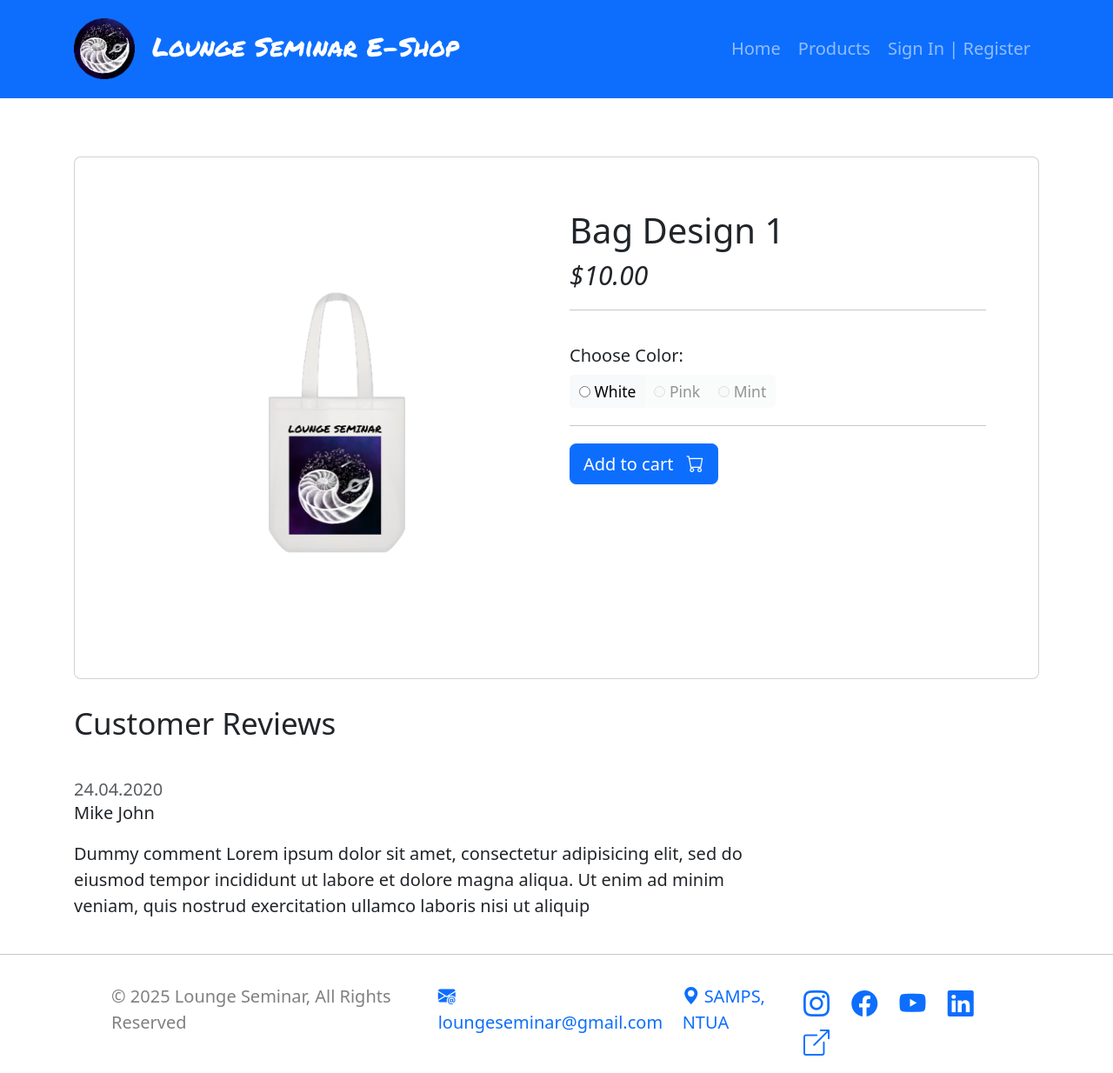
After one commit to chrstnpet/django-eshop, a Django app: a page that uses lsshop/templates/layout.html in a window 1280 px wide. The commit adds this page. Shown: the whole page at 87% size. Run offline with Django 5.2, Linux system fonts and the light colour scheme; data comes from the database, SQL or seed files in the repository; some libraries are stand-ins or nearby versions.

Commit message:
Created individual product details page, added pagination to store page and limited option and display for product sizes and colors if not available. Added secondary header filtering and slugs.

```diff
--- a/lsshop/categories/context_processors.py
+++ b/lsshop/categories/context_processors.py
@@ -0,0 +1,5 @@
+from .models import Category
+
+def menu_links(request):
+    links = Category.objects.filter(parent__isnull=True)
+    return dict(links=links)
--- a/lsshop/categories/models.py
+++ b/lsshop/categories/models.py
@@ -1,4 +1,5 @@
 from django.db import models
+from django.urls import reverse
 
 class Category(models.Model):
     category_name           = models.CharField(max_length=50, unique=True)
@@ -17,6 +18,9 @@ class Category(models.Model):
         verbose_name        = 'category'
         verbose_name_plural = 'categories'
 
+    def get_url(self):
+        return reverse('products:products_by_category', args=[self.slug])
+
     def __str__(self):
         if self.parent:
             return f"{self.parent} -> {self.category_name}"
--- a/lsshop/home/templates/home/home.html
+++ b/lsshop/home/templates/home/home.html
@@ -1,11 +1,12 @@
 {% extends 'layout.html' %}
+{% load static %}
 
 {% block title%}Home - Products{% endblock %}
 
 {% block body %}
     <main style="margin-top: 110px;">
         <div class="banner">
-            <img src="../../../static/images/banner.jpg" style="width:100%;">
+            <img src="{% static 'images/banner.jpg' %}" style="width:100%;">
         </div>
 
         <div class="container mt-4">
--- a/lsshop/lsshop/settings.py
+++ b/lsshop/lsshop/settings.py
@@ -70,6 +70,7 @@ TEMPLATES = [
                 'django.template.context_processors.request',
                 'django.contrib.auth.context_processors.auth',
                 'django.contrib.messages.context_processors.messages',
+                'categories.context_processors.menu_links',
             ],
         },
     },
--- a/lsshop/products/models.py
+++ b/lsshop/products/models.py
@@ -43,6 +43,9 @@ class ProductColorVariant(models.Model):
     front_image = models.ImageField(upload_to='products/', blank=True, null=True)
     back_image = models.ImageField(upload_to='products/', blank=True, null=True)
 
+    def is_available(self):
+        return self.sizes.filter(inventory__gt=0).exists()
+
     def __str__(self):
         return f"{self.product.product_name} - {self.color}"
 
@@ -59,6 +62,9 @@ class ProductSizeVariant(models.Model):
     size = models.ForeignKey(Size, on_delete=models.CASCADE)
     inventory = models.PositiveIntegerField(default=0)
 
+    def is_available(self):
+        return self.inventory > 0
+
     def __str__(self):
         return f"{self.color_variant} - {self.size}"
 
--- /dev/null
+++ b/lsshop/products/templates/products/product_detail.html
@@ -0,0 +1,104 @@
+{% extends 'layout.html' %}
+{% load static %}
+
+{% block title %}Product Details{% endblock %}
+
+{% block body %}
+<section class="section-content padding-y bg" style="margin-top: 180px;">
+    <div class="container">
+        <div class="card p-5">
+            <div class="row no-gutters">
+                <aside class="col-md-6">
+                    <article class="gallery-wrap">
+                        <div class="img-big-wrap">
+                            <img id="main-product-image"
+                                src="{{ color_variants.first.front_image.url }}"
+                                data-front="{{ color_variants.first.front_image.url }}"
+                                data-back="{% if color_variants.first.back_image %}{{ color_variants.first.back_image.url }}{% else %}{{ color_variants.first.front_image.url }}{% endif %}"
+                                class="img-fluid">
+                        </div>
+                    </article>
+                </aside>
+
+                <main class="col-md-6 border-left">
+                    <article class="content-body">
+                        <h2 class="title">{{ single_product.product_name }}</h2>
+                        <div class="mb-3">
+                            <var class="price h4">${{ single_product.price }}</var>
+                        </div>
+                        <p>{{ single_product.description }}</p>
+                        <hr>
+                        <div class="row">
+                            <div class="item-option-select">
+                                <h6 class="mt-3">Choose Color:</h6>
+                                <div class="btn-group btn-group-sm" role="group">
+                                    {% for variant in color_variants %}
+                                        <label class="btn btn-light color-option {% if not variant.is_available %}text-muted disabled{% endif %}">
+                                            <input type="radio"
+                                                name="color"
+                                                value="{{ variant.id }}"
+                                                data-image="{{ variant.front_image.url }}"
+                                                data-back="{% if variant.back_image %}{{ variant.back_image.url }}{% else %}{{ variant.front_image.url }}{% endif %}"
+                                                {% if not variant.is_available %}disabled{% endif %}>
+                                            {{ variant.color.color }}
+                                        </label>
+                                    {% endfor %}
+                                </div>
+                            </div>
+                        </div> <!-- row.// -->
+                        {% if size_variants %}
+                            <div class="row">
+                                <div class="item-option-select">
+                                    <h6 class="mt-4">Choose Size:</h6>
+                                    <div class="btn-group btn-group-sm btn-group-toggle" data-toggle="buttons">
+                                        {% for size in size_variants %}
+                                            <label class="btn btn-light {% if not size.is_available %}text-muted disabled{% endif %}">
+                                                <input
+                                                    type="radio"
+                                                    name="size"
+                                                    value="{{ size.id }}"
+                                                    {% if not size.is_available %}disabled{% endif %}
+                                                >
+                                                {{ size.size.size }}
+                                            </label>
+                                        {% endfor %}
+                                    </div>
+                                </div>
+                            </div> <!-- row.// -->
+                        {% endif %}
+                        <hr>
+                        <a href="#" class="btn btn-primary">
+                            <span class="text me-2">Add to cart</span>
+                            <i class="bi bi-cart"></i>
+                        </a>
+                    </article>
+                </main>
+            </div>
+        </div>
+        <br>
+        <div class="row">
+            <div class="col-md-9">
+                <header class="section-heading">
+                    <h3>Customer Reviews </h3>
+                </header>
+                <article class="box mb-3">
+                    <div class="icontext w-100">
+                        <img src="{{ single_product.front_image }}" class="img-xs icon rounded-circle">
+                        <div class="text">
+                            <span class="date text-muted float-md-right">24.04.2020 </span>
+                            <h6 class="mb-1">Mike John </h6>
+                        </div>
+                    </div> <!-- icontext.// -->
+                    <div class="mt-3">
+                        <p>
+                            Dummy comment Lorem ipsum dolor sit amet, consectetur adipisicing elit, sed do eiusmod
+                            tempor incididunt ut labore et dolore magna aliqua. Ut enim ad minim veniam,
+                            quis nostrud exercitation ullamco laboris nisi ut aliquip
+                        </p>
+                    </div>
+                </article>
+            </div> <!-- col.// -->
+        </div> <!-- row.// -->
+    </div> <!-- container .//  -->
+</section>
+{% endblock %}
--- a/lsshop/products/urls.py
+++ b/lsshop/products/urls.py
@@ -6,4 +6,5 @@ app_name = 'products'
 urlpatterns = [
     path('products/', views.products, name='products'),
     path('products/<slug:category_slug>/', views.products, name='products_by_category'),
+    path('products/<slug:category_slug>/<slug:product_slug>/', views.product_detail, name='product_detail'),
 ]
--- a/lsshop/products/views.py
+++ b/lsshop/products/views.py
@@ -1,6 +1,7 @@
 from django.shortcuts import render, get_object_or_404
 from .models import Product, ProductSizeVariant, ProductColorVariant, Size, Color
 from categories.models import Category
+from django.core.paginator import Paginator, PageNotAnInteger, EmptyPage
 
 def products(request, category_slug=None):
     categories  = None
@@ -12,20 +13,32 @@ def products(request, category_slug=None):
     else:
         products = Product.objects.prefetch_related('colors__sizes').all()
 
+    page = request.GET.get('page', 1)
+    paginator = Paginator(products, 9)
+    try:
+        products_page = paginator.page(page)
+    except PageNotAnInteger:
+        products_page = paginator.page(1)
+    except EmptyPage:
+        products_page = paginator.page(paginator.num_pages)
+
     product_count = products.count()
 
     accessory_categories    = ["All", "Bags", "Keychains", "Pins"]
     apparel_categories      = ["All", "Crewnecks", "Headwear", "Hoodies", "Shirts"]
     stationery_categories   = ["All", "Notebooks", "Pens", "Stickers"]
     size_categories         = ["All", "XS", "S", "M", "L", "XL", "XXL"]
+    color_categories        = ["All", "Black", "White", "Ciel", "Pink", "Mint", "Grey"]
     availability_options    = [
         ("available", "Show Available Only"),
         ("unavailable", "Show Non-Available")
     ]
 
     context = {
-        'products': products,
+        'products': products_page,
+        'paginator': paginator,
         'product_count': product_count,
+        'categories': categories,
         "category_groups": {
             "Accessories": {
                 "items": accessory_categories
@@ -36,10 +49,45 @@ def products(request, category_slug=None):
             },
             "Stationery": {
                 "items": stationery_categories
-            }
+            },
         },
         "availability_options": availability_options,
+        "colors": color_categories,
         'show_secondary_header': True,
     }
 
     return render(request, "products/store.html", context)
+
+def product_detail(request, category_slug, product_slug):
+    single_product = get_object_or_404(
+        Product.objects.prefetch_related('colors__sizes__size'),
+        category__slug=category_slug,
+        slug=product_slug
+    )
+
+    color_variants = single_product.colors.all()
+
+    selected_variant_id = request.GET.get('color')
+
+    if selected_variant_id:
+        selected_variant = color_variants.filter(id=selected_variant_id).first()
+    else:
+        selected_variant = color_variants.first()
+
+    if selected_variant:
+        size_variants = selected_variant.sizes.all().select_related('size')
+        size_variants = size_variants.exclude(size__size="N/A")
+        if not size_variants.exists():
+            size_variants = None
+    else:
+        size_variants = None
+
+
+    context = {
+        'single_product': single_product,
+        'color_variants': color_variants,
+        'selected_variant': selected_variant,
+        'size_variants': size_variants,
+    }
+
+    return render(request, 'products/product_detail.html', context)
--- a/lsshop/static/css/styles.css
+++ b/lsshop/static/css/styles.css
@@ -45,6 +45,19 @@ a {
     margin-bottom: 50px;
 }
 
+.small-thumb {
+    width: 70px;
+    height: 70px;
+    object-fit: cover;
+    cursor: pointer;
+    border: 2px solid transparent;
+    transition: 0.2s ease-in-out;
+}
+
+.small-thumb:hover {
+    border-color: #0d6efd;
+}
+
 /*------------ Footer -------------*/
 .footer-contents {
     padding: 1% 10%;
--- a/lsshop/static/js/script.js
+++ b/lsshop/static/js/script.js
@@ -3,3 +3,61 @@
 //         cb.closest("form").submit();
 //     })
 // })
+
+document.addEventListener("DOMContentLoaded", function () {
+    const imageElement = document.getElementById("main-product-image");
+    const colors = document.querySelectorAll("input[name='color']");
+
+    colors.forEach(input => {
+        input.addEventListener("change", function () {
+            const front = this.dataset.image;
+            const back = this.dataset.back;
+
+            if (front) {
+                imageElement.src = front;
+                imageElement.dataset.front = front;
+            }
+
+            if (back) {
+                imageElement.dataset.back = back;
+            } else {
+                imageElement.dataset.back = ""; // no back image exists
+            }
+
+            document.querySelectorAll(".color-option").forEach(btn =>
+                btn.classList.remove("active")
+            );
+            this.closest(".color-option").classList.add("active");
+        });
+    });
+
+    imageElement.addEventListener("mouseenter", function () {
+        const backImg = imageElement.dataset.back;
+        if (backImg) {
+            imageElement.src = backImg;
+        }
+    });
+
+    imageElement.addEventListener("mouseleave", function () {
+        const frontImg = imageElement.dataset.front;
+        if (frontImg) {
+            imageElement.src = frontImg;
+        }
+    });
+});
+
+document.addEventListener("DOMContentLoaded", function () {
+    const thumbs = document.querySelectorAll(".small-thumb");
+    const mainImage = document.getElementById("main-product-image");
+
+    thumbs.forEach(thumb => {
+        thumb.addEventListener("click", function() {
+            const largeSrc = thumb.getAttribute("data-large");
+            mainImage.src = largeSrc;
+
+            // Optional: highlight active thumb
+            thumbs.forEach(t => t.classList.remove("border-primary"));
+            thumb.classList.add("border-primary");
+        });
+    });
+});
--- a/lsshop/templates/important/header.html
+++ b/lsshop/templates/important/header.html
@@ -45,12 +45,13 @@
                  <div class="col-sm-12 col-md-6 col-lg-4">
                     <div class="category-wrap dropdown d-inline-block float-right">
                         <button type="button" class="btn btn-primary dropdown-toggle" data-bs-toggle="dropdown">
-                            All categories
+                            Categories
                         </button>
                         <div class="dropdown-menu">
-                            <a class="dropdown-item" href="#">Accessories</a>
-                            <a class="dropdown-item" href="#">Apparel</a>
-                            <a class="dropdown-item" href="#">Stationary</a>
+                            <a class="dropdown-item" href="{% url 'products:products' %}">All Products</a>
+                            {% for category in links %}
+                                <a class="dropdown-item" href="{{ category.get_url }}">{{ category.category_name }}</a>
+                            {% endfor %}
                         </div>
                     </div>  <!-- category-wrap.// -->
                  </div>
--- a/lsshop/templates/layout.html
+++ b/lsshop/templates/layout.html
@@ -10,7 +10,7 @@
 
         <!-- My extra files -->
             <link rel="stylesheet" type="text/css" href="{% static 'css/styles.css' %}">
-            <!-- <script src="{% static 'js/script.js' %}" type="text/Javascript" defer></script> -->
+            <script src="{% static 'js/script.js' %}" type="text/Javascript" defer></script>
 
         <!-- Essentials -->
             <link href="https://cdn.jsdelivr.net/npm/bootstrap@5.3.8/dist/css/bootstrap.min.css" rel="stylesheet">
```
Also changed, not shown: lsshop/products/templates/products/pagination.html (added, +27 -0 lines), lsshop/products/templates/products/store.html (+7 -8 lines).
